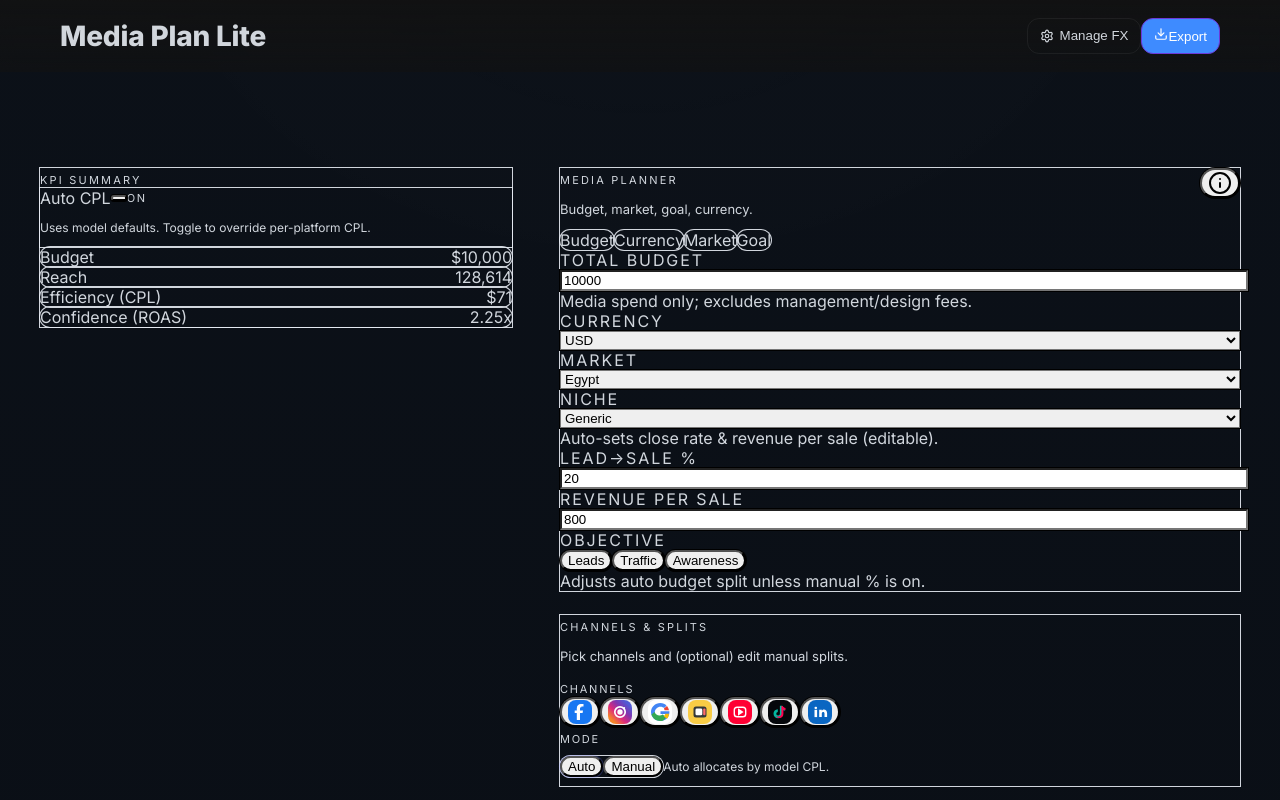
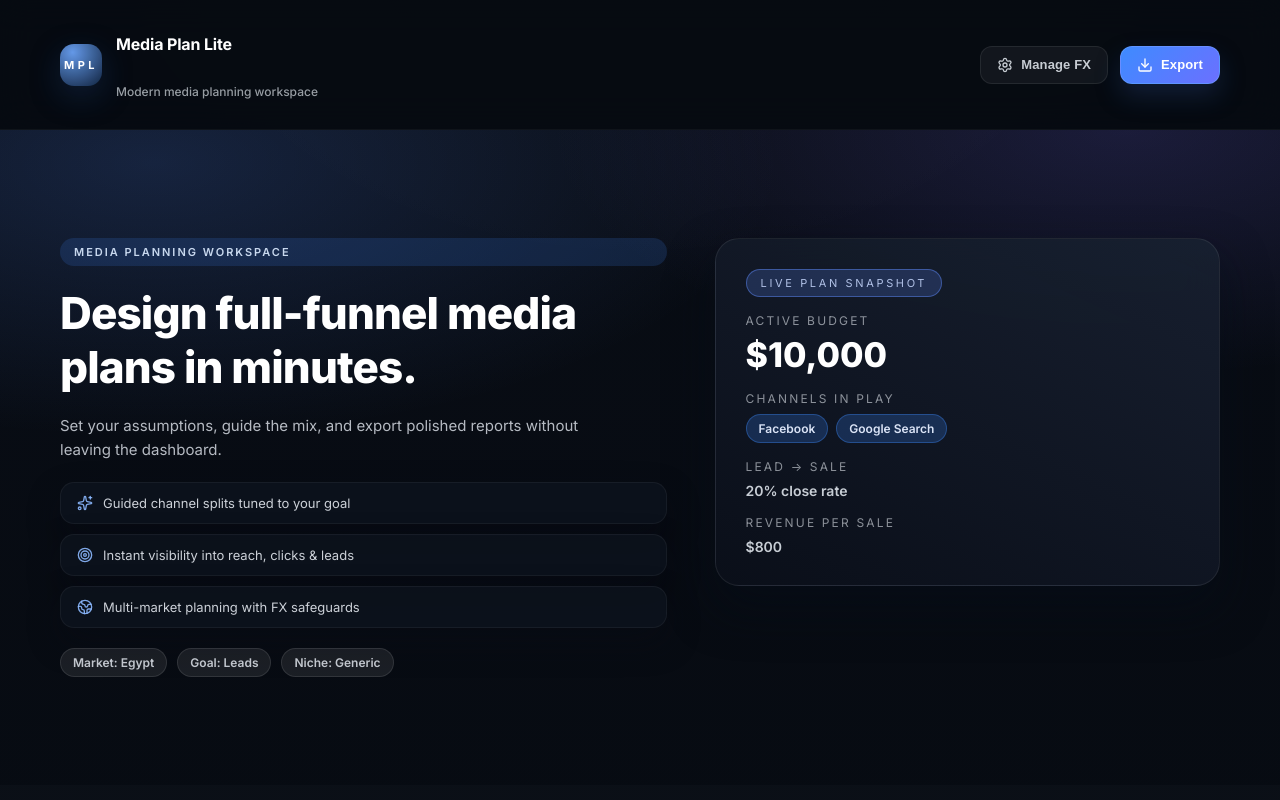
Before and after one commit to mhusse29/media-planner-lite, a React (Vite) app: page / in a window 1280 px wide. Shown: the top 800 px of the page. Built offline with nearby package versions, Linux system fonts and the light colour scheme.

Commit message:
Refresh planner hero layout and header styling

```diff
--- a/src/App.tsx
+++ b/src/App.tsx
@@ -10,7 +10,7 @@ import { generateRecommendations } from './lib/recommendations';
 import type { ExportPayload } from './export';
 import type { AppState } from './lib/storage';
 import { saveState, loadState } from './lib/storage';
-import { Download, Settings } from 'lucide-react';
+import { Download, Settings, Sparkles, Target, Globe2 } from 'lucide-react';
 import { PLATFORM_LABELS, formatNumber, formatCurrency, cn } from './lib/utils';
 import { BudgetDonutPro, ImpressionsBarsPro } from './components/ChartsPro';
 import ResultsByPlatformCard from './components/ResultsByPlatformCard';
@@ -32,6 +32,11 @@ const ALL_PLATFORMS: Platform[] = ['FACEBOOK', 'INSTAGRAM', 'GOOGLE_SEARCH', 'GO
 const PLATFORM_NAME_MAP: Record<string, string> = Object.fromEntries(
   ALL_PLATFORMS.map((platform) => [platform, PLATFORM_LABELS[platform] || platform])
 );
+const GOAL_LABELS: Record<Goal, string> = {
+  LEADS: 'Leads',
+  TRAFFIC: 'Traffic',
+  AWARENESS: 'Awareness',
+};
 
 const sanitizeFilename = (name: string) => {
   const cleaned = name.trim().replace(/[\\/:*?"<>|]/g, '-');
@@ -351,6 +356,15 @@ function App() {
       : `Manual split (normalized from ${Math.round(manualSum)}%)`)
     : 'Auto split';
 
+  const goalLabel = GOAL_LABELS[goal] ?? goal;
+  const heroBudgetValue = Number.isFinite(totals.budget) && (totals.budget ?? 0) > 0 ? totals.budget : totalBudget;
+  const selectedPlatformLabels = selectedPlatforms.map((platform) => PLATFORM_LABELS[platform] || platform);
+  const heroFeatures = [
+    { icon: Sparkles, text: 'Guided channel splits tuned to your goal' },
+    { icon: Target, text: 'Instant visibility into reach, clicks & leads' },
+    { icon: Globe2, text: 'Multi-market planning with FX safeguards' },
+  ];
+
 
   const barsData = results.map(r => ({
     name: PLATFORM_LABELS[r.platform] || r.platform,
@@ -362,50 +376,59 @@ function App() {
     <div className="min-h-screen appBg">
       {/* Header */}
       <header className="appbar">
-        <div className="container py-4">
-          <div className="flex items-center justify-between">
-            <h1 className="h1">Media Plan Lite</h1>
-            <div className="flex items-center gap-2">
+        <div className="container navWrap">
+          <div className="brand">
+            <span className="brandMark">MPL</span>
+            <div className="brandCopy">
+              <p className="brandName">Media Plan Lite</p>
+              <p className="brandSub">Modern media planning workspace</p>
+            </div>
+          </div>
+          <div className="navActions">
             <button
               onClick={() => setShowFx(true)}
-                className="btn"
-                style={{ display: 'inline-flex', alignItems: 'center', gap: 6 }}
+              className="btn btn-ghost"
               title="Review or update exchange rates"
             >
-                <Settings size={14} />
+              <Settings size={16} />
               <span>Manage FX</span>
             </button>
-              <div style={{ position:'relative' }}>
+            <div className="exportWrap">
               <button
                 onClick={()=> setExportOpen(v=>!v)}
                 disabled={results.length === 0 || isExporting}
-                  className="btn primary"
+                className="btn btn-primary"
                 aria-haspopup="menu"
                 aria-expanded={exportOpen}
                 aria-busy={isExporting}
               >
-                  <Download size={14} />
+                <Download size={16} />
                 {isExporting ? 'Exporting…' : 'Export'}
               </button>
               {exportOpen && (
-                  <div role="dialog" aria-modal="true" style={{ position:'absolute', right:0, marginTop:8, background:'#16171A', border:'1px solid var(--border)', borderRadius:12, padding:12, minWidth:260, zIndex:30 }}>
-                    <div style={{ display:'grid', gap:8 }}>
-                      <div>
-                        <div className="label">Filename</div>
-                        <input className="input" value={exportName} onChange={e=>setExportName(e.target.value)} />
-                      </div>
-                      <div>
-                        <div className="label">Paper (PDF)</div>
-                        <select className="select" value={exportPaper} onChange={e=>setExportPaper(e.target.value as any)}>
+                <div className="exportMenu" role="dialog" aria-modal="true">
+                  <div className="exportMenu__group">
+                    <label className="exportMenu__label">
+                      <span>Filename</span>
+                      <input className="exportMenu__input" value={exportName} onChange={e=>setExportName(e.target.value)} />
+                    </label>
+                    <label className="exportMenu__label">
+                      <span>Paper (PDF)</span>
+                      <select className="exportMenu__input" value={exportPaper} onChange={e=>setExportPaper(e.target.value as any)}>
                         <option value="a4">A4</option>
                         <option value="letter">Letter</option>
                       </select>
+                    </label>
+                    <label className="exportMenu__checkbox">
+                      <input
+                        type="checkbox"
+                        checked={includeAssumptions}
+                        onChange={e=>setIncludeAssumptions(e.target.checked)}
+                      />
+                      <span>Include assumptions (XLSX)</span>
+                    </label>
                   </div>
-                      <label className="chip" style={{ justifyContent:'space-between' }}>
-                        Include assumptions (XLSX)
-                        <input type="checkbox" checked={includeAssumptions} onChange={e=>setIncludeAssumptions(e.target.checked)} />
-                      </label>
-                      <div style={{ display:'grid', gap:6 }}>
+                  <div className="exportMenu__actions">
                     <button className="secBtn" onClick={()=>runExport('pdf')} disabled={isExporting}>
                       {isExporting ? 'Exporting…' : 'Export PDF'}
                     </button>
@@ -417,15 +440,66 @@ function App() {
                     </button>
                   </div>
                 </div>
-                  </div>
               )}
-              </div>
             </div>
           </div>
         </div>
       </header>
 
       <main className="pb-24">
+        <section className="hero">
+          <div className="container hero-grid">
+            <div className="hero-copy">
+              <span className="hero-badge">Media planning workspace</span>
+              <h1 className="hero-title">Design full-funnel media plans in minutes.</h1>
+              <p className="hero-sub">Set your assumptions, guide the mix, and export polished reports without leaving the dashboard.</p>
+              <ul className="hero-list">
+                {heroFeatures.map(({ icon: Icon, text }) => (
+                  <li key={text}>
+                    <Icon size={16} aria-hidden="true" />
+                    <span>{text}</span>
+                  </li>
+                ))}
+              </ul>
+              <div className="hero-meta">
+                <span className="hero-chip">Market: {market}</span>
+                <span className="hero-chip">Goal: {goalLabel}</span>
+                <span className="hero-chip">Niche: {niche}</span>
+              </div>
+            </div>
+            <div className="hero-highlight">
+              <span className="hero-highlight__badge">Live plan snapshot</span>
+              <div className="hero-highlight__metric">
+                <span className="hero-highlight__label">Active budget</span>
+                <AnimatedCounter
+                  value={Number.isFinite(heroBudgetValue) ? heroBudgetValue : 0}
+                  formatter={(value) => formatCurrency(value, currency)}
+                  className="hero-highlight__value"
+                />
+              </div>
+              <div className="hero-highlight__row">
+                <span className="hero-highlight__label">Channels in play</span>
+                <div className="hero-platforms">
+                  {selectedPlatformLabels.length > 0 ? (
+                    selectedPlatformLabels.map((name) => (
+                      <span key={name} className="hero-platforms__chip">{name}</span>
+                    ))
+                  ) : (
+                    <span className="hero-platforms__chip muted">No platforms selected</span>
+                  )}
+                </div>
+              </div>
+              <div className="hero-highlight__row">
+                <span className="hero-highlight__label">Lead → sale</span>
+                <p className="hero-highlight__text">{leadToSalePercent}% close rate</p>
+              </div>
+              <div className="hero-highlight__row">
+                <span className="hero-highlight__label">Revenue per sale</span>
+                <p className="hero-highlight__text">{formatCurrency(revenuePerSale, currency)}</p>
+              </div>
+            </div>
+          </div>
+        </section>
         <motion.section
           ref={plannerRef}
           className="planner-shell"
--- a/src/styles/theme.css
+++ b/src/styles/theme.css
@@ -27,7 +27,75 @@ body{
 }
 
 /* App bar (sticky, blurred) */
-.appbar{position:sticky;top:0;z-index:20;background:linear-gradient(180deg, rgba(18,18,18,.9), rgba(18,18,18,.6));backdrop-filter:blur(8px)}
+.appbar{
+  position:sticky;
+  top:0;
+  z-index:50;
+  background:rgba(6,10,17,0.82);
+  border-bottom:1px solid rgba(255,255,255,0.04);
+  backdrop-filter:blur(18px);
+}
+.navWrap{
+  display:flex;
+  align-items:center;
+  justify-content:space-between;
+  gap:24px;
+  padding-block:18px;
+}
+.brand{
+  display:flex;
+  align-items:center;
+  gap:14px;
+}
+.brandMark{
+  width:42px;
+  height:42px;
+  border-radius:14px;
+  display:grid;
+  place-items:center;
+  font-size:11px;
+  font-weight:700;
+  letter-spacing:0.32em;
+  text-transform:uppercase;
+  color:#fff;
+  background:radial-gradient(circle at 30% 20%, rgba(110,168,255,0.9), rgba(62,139,255,0.2));
+  box-shadow:0 10px 30px rgba(30,60,120,0.35);
+}
+.brandCopy{display:flex;flex-direction:column;gap:2px}
+.brandName{font-size:16px;font-weight:700;color:var(--fg-strong);letter-spacing:-0.01em}
+.brandSub{font-size:12px;color:rgba(231,236,243,0.65);font-weight:500}
+.navActions{display:flex;align-items:center;gap:12px}
+.exportWrap{position:relative;display:flex;align-items:center}
+.exportMenu{
+  position:absolute;
+  right:0;
+  margin-top:14px;
+  width:280px;
+  padding:18px;
+  border-radius:16px;
+  border:1px solid rgba(255,255,255,0.08);
+  background:rgba(9,14,24,0.95);
+  box-shadow:0 24px 44px rgba(6,12,24,0.55);
+  backdrop-filter:blur(18px);
+  display:grid;
+  gap:14px;
+  z-index:40;
+}
+.exportMenu__group{display:grid;gap:12px}
+.exportMenu__label{display:flex;flex-direction:column;gap:6px;font-size:12px;font-weight:600;color:rgba(231,236,243,0.72);letter-spacing:0.04em}
+.exportMenu__input{
+  height:40px;
+  border-radius:12px;
+  border:1px solid rgba(255,255,255,0.1);
+  background:rgba(255,255,255,0.05);
+  color:#fff;
+  padding:0 12px;
+  font-size:13px;
+}
+.exportMenu__input:focus{outline:none;border-color:rgba(110,168,255,0.55);box-shadow:0 0 0 3px rgba(62,139,255,0.25)}
+.exportMenu__checkbox{display:flex;align-items:center;gap:10px;font-size:12px;color:rgba(231,236,243,0.72)}
+.exportMenu__checkbox input{accent-color:var(--ac-1)}
+.exportMenu__actions{display:grid;gap:8px}
 
 /* Cards & sections */
 .card{
@@ -124,8 +192,36 @@ body{
 /* Utilities */
 .divider{border-top:1px solid #2b2b2e}
 .badge{font-size:11px;color:var(--muted);padding:3px 8px;border:1px solid var(--border);border-radius:999px}
-.btn{height:36px;padding:0 12px;border-radius:12px;border:1px solid var(--border);background:transparent;color:var(--fg)}
-.btn.primary{background:var(--primary);color:#fff;border-color:#6c39d8}
+.btn{
+  display:inline-flex;
+  align-items:center;
+  gap:8px;
+  height:38px;
+  padding:0 16px;
+  border-radius:12px;
+  border:1px solid rgba(255,255,255,0.08);
+  background:rgba(255,255,255,0.04);
+  color:var(--fg-strong);
+  font-weight:600;
+  font-size:13px;
+  letter-spacing:0.01em;
+  transition:background .18s ease, transform .18s ease, border-color .18s ease, box-shadow .18s ease;
+}
+.btn:hover{background:rgba(255,255,255,0.08);transform:translateY(-1px)}
+.btn:disabled{opacity:0.55;cursor:not-allowed;transform:none}
+.btn-primary,.btn.primary{
+  background:linear-gradient(135deg,var(--ac-1),var(--ac-2));
+  border-color:rgba(110,168,255,0.5);
+  color:#fff;
+  box-shadow:0 12px 24px rgba(36,64,120,0.35);
+}
+.btn-primary:hover,.btn.primary:hover{box-shadow:0 16px 30px rgba(36,64,120,0.4)}
+.btn-ghost{
+  background:rgba(255,255,255,0.05);
+  border-color:rgba(255,255,255,0.08);
+  color:rgba(231,236,243,0.85);
+}
+.btn-ghost:hover{background:rgba(255,255,255,0.08)}
 
 /* ==== PREMIUM APP BACKGROUND & TYPOGRAPHY ==== */
 .appBg{
@@ -148,6 +244,147 @@ body{
   transition:opacity .35s ease;
 }
 body.planner-in .appBg::after{opacity:.18}
+
+/* ==== HERO ==== */
+.hero{position:relative;padding-block:clamp(48px,10vw,108px)}
+.hero::before{
+  content:"";
+  position:absolute;
+  inset:0;
+  background:
+    radial-gradient(70% 60% at 12% 5%, rgba(86,140,255,0.18), transparent 70%),
+    radial-gradient(60% 50% at 88% 0%, rgba(125,110,255,0.16), transparent 75%),
+    linear-gradient(180deg, rgba(8,12,20,0.92), rgba(6,10,17,0.78));
+  pointer-events:none;
+  z-index:0;
+}
+.hero-grid{
+  position:relative;
+  z-index:1;
+  max-width:1160px;
+  margin-inline:auto;
+  padding-inline:clamp(24px,4vw,32px);
+  display:grid;
+  gap:clamp(28px,6vw,48px);
+  align-items:flex-start;
+}
+@media(min-width:1024px){.hero-grid{grid-template-columns:minmax(0,1.2fr) minmax(0,1fr)}}
+.hero-copy{display:flex;flex-direction:column;gap:20px;max-width:640px}
+.hero-badge{
+  display:inline-flex;
+  align-items:center;
+  gap:6px;
+  height:28px;
+  padding:0 14px;
+  border-radius:999px;
+  background:rgba(62,139,255,0.16);
+  color:rgba(220,235,255,0.9);
+  font-size:11px;
+  font-weight:600;
+  letter-spacing:0.18em;
+  text-transform:uppercase;
+}
+.hero-title{
+  font-size:clamp(32px,4vw,44px);
+  font-weight:800;
+  letter-spacing:-0.02em;
+  color:var(--fg-strong);
+  margin:0;
+}
+.hero-sub{
+  margin:0;
+  font-size:15px;
+  color:rgba(231,236,243,0.78);
+  max-width:520px;
+  line-height:1.6;
+}
+.hero-list{margin:0;padding:0;list-style:none;display:flex;flex-direction:column;gap:10px}
+.hero-list li{
+  display:flex;
+  align-items:center;
+  gap:10px;
+  padding:12px 16px;
+  border-radius:14px;
+  background:rgba(14,20,30,0.78);
+  border:1px solid rgba(255,255,255,0.05);
+  font-size:13px;
+  color:rgba(231,236,243,0.88);
+  box-shadow:0 14px 32px rgba(8,12,20,0.45);
+}
+.hero-list li svg{color:rgba(140,185,255,0.9)}
+.hero-meta{display:flex;flex-wrap:wrap;gap:10px}
+.hero-chip{
+  display:inline-flex;
+  align-items:center;
+  gap:6px;
+  padding:6px 12px;
+  border-radius:999px;
+  font-size:12px;
+  font-weight:600;
+  color:rgba(231,236,243,0.82);
+  background:rgba(255,255,255,0.08);
+  border:1px solid rgba(255,255,255,0.1);
+}
+.hero-highlight{
+  position:relative;
+  display:flex;
+  flex-direction:column;
+  gap:16px;
+  padding:26px;
+  border-radius:24px;
+  border:1px solid rgba(255,255,255,0.08);
+  background:linear-gradient(205deg, rgba(24,32,48,0.95), rgba(11,16,26,0.92));
+  box-shadow:0 22px 46px rgba(6,12,24,0.55);
+  backdrop-filter:blur(18px);
+}
+@media(min-width:768px){.hero-highlight{padding:30px}}
+.hero-highlight__badge{
+  align-self:flex-start;
+  padding:6px 14px;
+  border-radius:999px;
+  border:1px solid rgba(96,140,255,0.45);
+  background:rgba(96,140,255,0.2);
+  font-size:11px;
+  letter-spacing:0.24em;
+  text-transform:uppercase;
+  color:rgba(200,216,255,0.86);
+}
+.hero-highlight__metric{display:flex;flex-direction:column;gap:6px}
+.hero-highlight__label{
+  font-size:12px;
+  text-transform:uppercase;
+  letter-spacing:0.18em;
+  color:rgba(231,236,243,0.58);
+}
+.hero-highlight__value{
+  font-size:clamp(26px,3vw,34px);
+  font-weight:800;
+  color:#fff;
+}
+.hero-highlight__row{display:flex;flex-direction:column;gap:8px}
+.hero-highlight__text{
+  margin:0;
+  font-size:14px;
+  font-weight:600;
+  color:rgba(231,236,243,0.86);
+}
+.hero-platforms{display:flex;flex-wrap:wrap;gap:8px}
+.hero-platforms__chip{
+  display:inline-flex;
+  align-items:center;
+  padding:6px 12px;
+  border-radius:999px;
+  border:1px solid rgba(62,139,255,0.35);
+  background:rgba(62,139,255,0.22);
+  color:rgba(229,237,255,0.95);
+  font-size:12px;
+  font-weight:600;
+}
+.hero-platforms__chip.muted{
+  background:rgba(255,255,255,0.06);
+  border-color:rgba(255,255,255,0.1);
+  color:rgba(231,236,243,0.55);
+}
 
 /* ==== Planner Hero & Layout ==== */
 .planner-shell{
```
Lines whose indentation alone changed are shown as unchanged.
